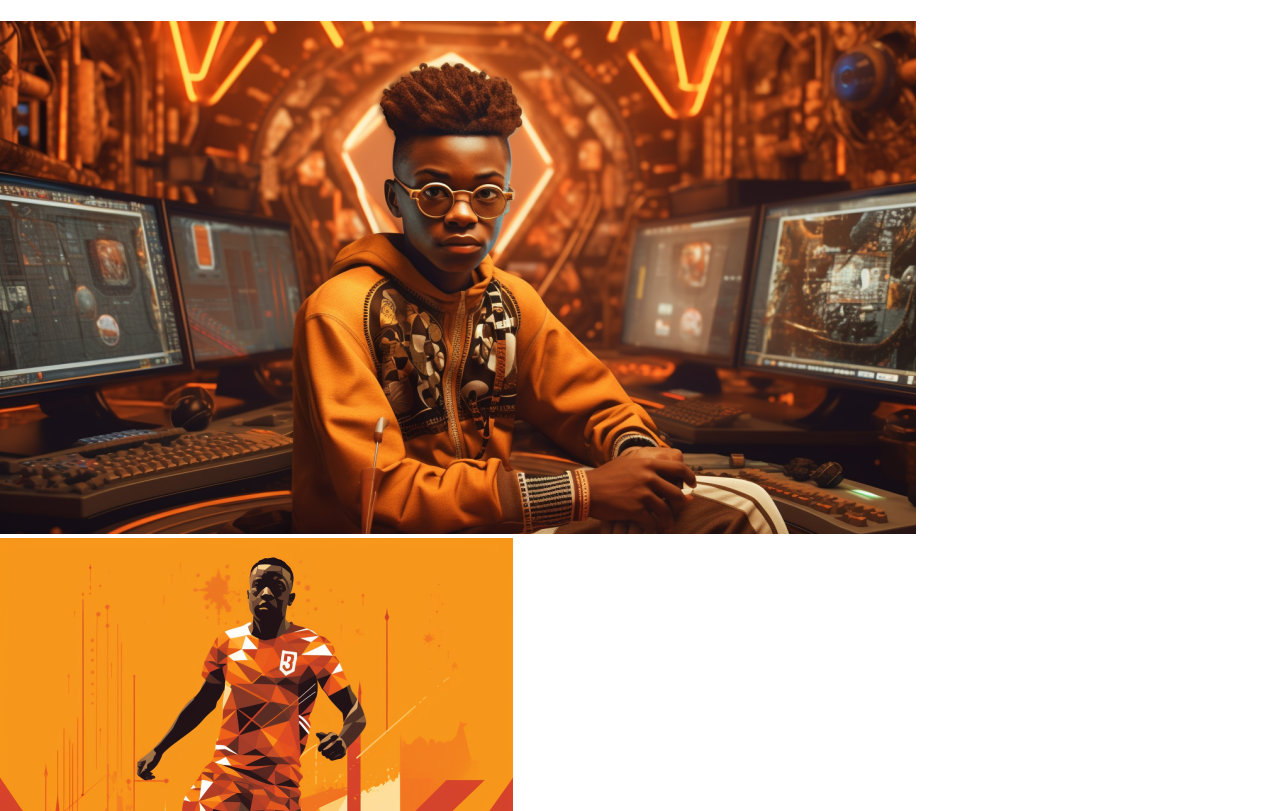
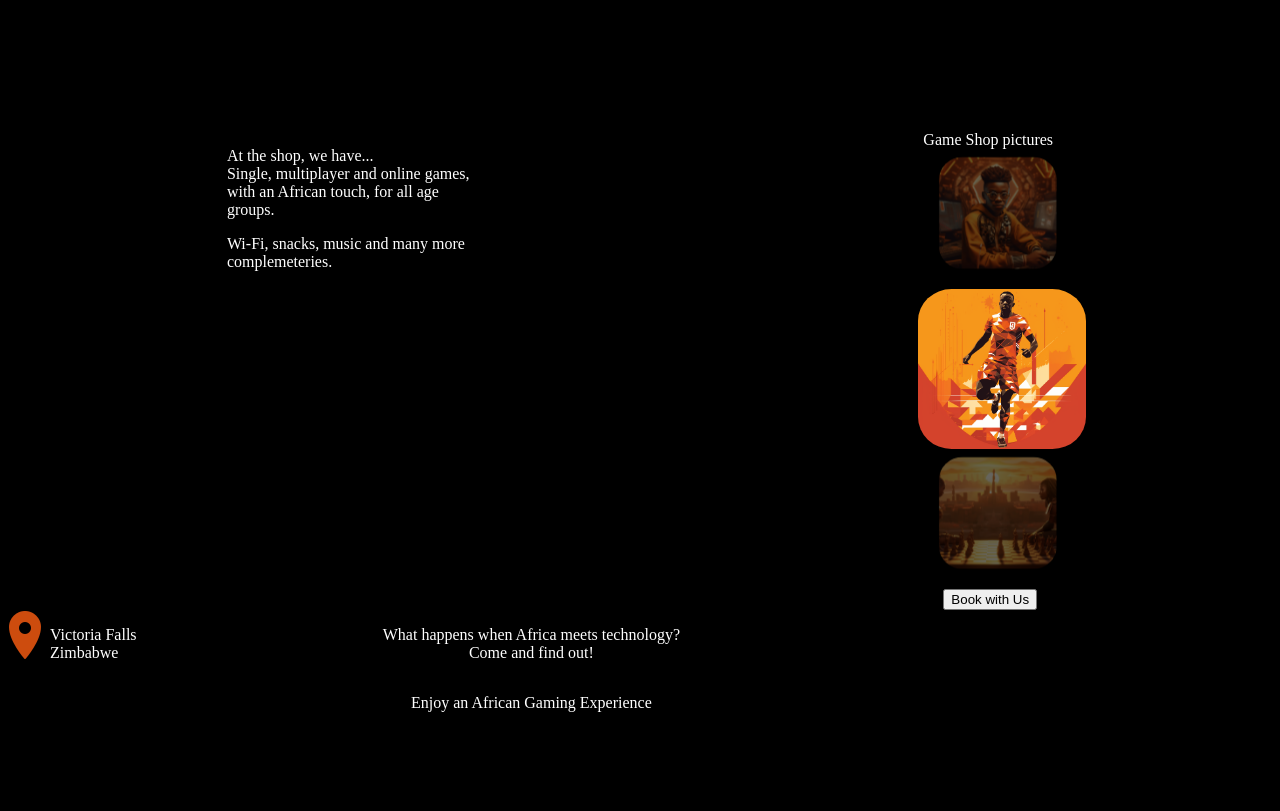
Before and after one commit to Andito-Game-Dev/Andito-Website-New3.0, a plain HTML site: page index.html in a window 1280 px wide. Shown: the part 669-1480 px from the top of the page. Drawn offline with nearby package versions, Linux system fonts and the light colour scheme.

Commit message:
game site basic styling added

```diff
--- a/index.html
+++ b/index.html
@@ -88,11 +88,11 @@
         <div class="game_site_top_content">
 
             <div class="left_paragraph">
-                <p>At the shop, we have...
-                    Single, multiplayer and online games,
-                    with an African touch, for all age groups.
+                <p>At the shop, we have... <br>
+                    Single, multiplayer and online games, <br>
+                    with an African touch, for all age <br> groups.
                 </p>
-                <p>Wi-Fi, snacks, music and many more complemeteries.</p>
+                <p>Wi-Fi, snacks, music and many more <br> complemeteries.</p>
             </div>
 
             <div class="right_carousel">
@@ -165,6 +165,7 @@
                     </div>
 
                 </div>
+
                 <div class="game_site_page_carousel_book_button">
                     <button class="carousel_book_btn">Book with Us</button>
                 </div>
@@ -180,7 +181,7 @@
             </div>
             <div class="game_site_middle_paragraphs">
                 <p>What happens when Africa meets technology?
-                    Come and find out!
+                    <br>Come and find out!
                 </p>
                 <p>Enjoy an African Gaming Experience</p>
             </div>
--- a/styles.css
+++ b/styles.css
@@ -3,13 +3,14 @@ body {
     padding: 0;
     box-sizing: border-box;
     color: #fff;
+
   }
 
 
-/*-----------Home Page-------------*/
+/*----------------------Home Page-----------------------*/
 .home_page {
     background-color: black;
-    height: 100hv;
+    height: 100vh;
 }
 
 .navbar {
@@ -112,3 +113,125 @@ body {
 .game_site_header {
     text-align: center;
 }
+
+/*_____________________________________________________*/
+
+
+
+/*--------------------Home Page-----------------------*/
+.game_site_page {
+    background-color: black;
+    height: 100vh;
+}
+
+.game_site_top_content {
+    display: flex;
+    justify-content: space-around;
+}
+
+.carousel-element {
+    text-align: center;
+    border-radius: 30px;
+    padding: 40px;
+    margin-top: 160px;
+  }
+
+  .wrapper .outer{
+    display: flex;
+    align-items: center;
+    justify-content: center;
+  }
+
+  .wrapper .card{
+    display: flex;
+    align-items: center;
+    padding-left: 20px;
+    padding-right: 20px;
+    padding-top: 95px;
+    padding-bottom: 55px;
+    opacity: 0;
+    pointer-events: none;
+    position: absolute;
+    justify-content: space-between;
+    box-shadow: 0px 10px 15px rgba(0,0,0,0.1);
+    animation: animate 15s linear infinite;
+    animation-delay: calc(3s * var(--delay));
+  }
+
+  .outer:hover .card{
+    animation-play-state: paused;
+  }
+  .wrapper .card:last-child{
+    animation-delay: calc(-3s * var(--delay));
+  }
+  @keyframes animate {
+    0%{
+      opacity: 0;
+      transform: translateY(100%) scale(0.5);
+    }
+    5%, 20%{
+      opacity: 0.4;
+      transform: translateY(100%) scale(0.7);
+    }
+    25%, 40%{
+      opacity: 1;
+      pointer-events: auto;
+      transform: translateY(0%) scale(1);
+    }
+    45%, 60%{
+      opacity: 0.4;
+      transform: translateY(-100%) scale(0.7);
+    }
+    65%, 100%{
+      opacity: 0;
+      transform: translateY(-100%) scale(0.5);
+    }
+  }
+  .card .content{
+    display: flex;
+    align-items: center;
+  }
+  .wrapper .card .img{
+    height: 20vh;
+    width: 140%;
+    position: absolute;
+    left: -15px;
+    border-radius: 20%;
+    border-color: #CD4C0E;
+    padding: 5px;
+  }
+  .card .img img{
+    height: 100%;
+    width: 100%;
+    border-radius: 20%;
+    object-fit: cover;
+  }
+  .card .details{
+    margin-left: 80px;
+  }
+
+  .game_site_page_carousel_book_button {
+    margin-top: 200px;
+    margin-left: 20px;
+  }
+
+  .game_site_bottom_content {
+    display: flex;
+    justify-content: space-between;
+  }
+
+  .game_site_address_info {
+    display: flex;
+  }
+
+  .game_site_address_info img {
+    width: 50px;
+    height: 50px;
+  }
+
+  .game_site_middle_paragraphs {
+    display: flex;
+    flex-direction: column;
+    text-align: center;
+    margin-right: 600px;
+  }
```
Lines whose indentation alone changed are shown as unchanged.
